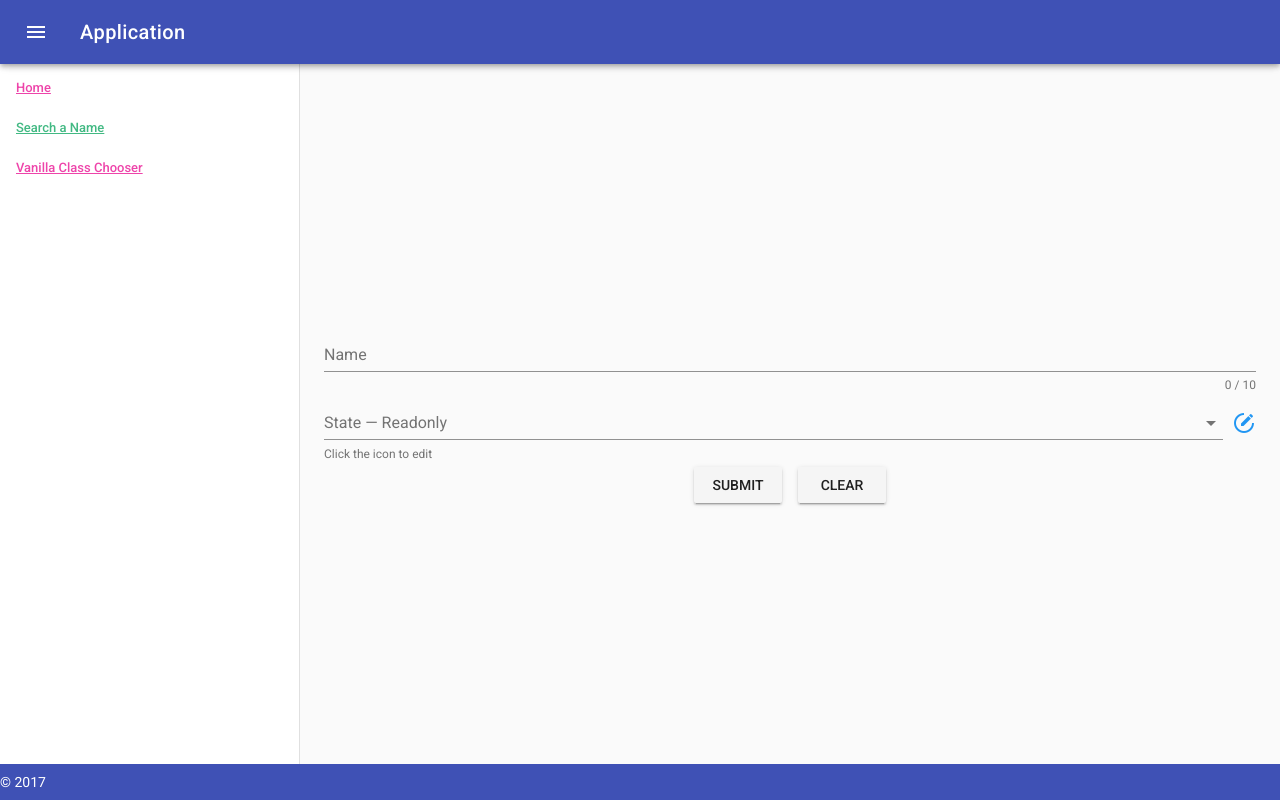
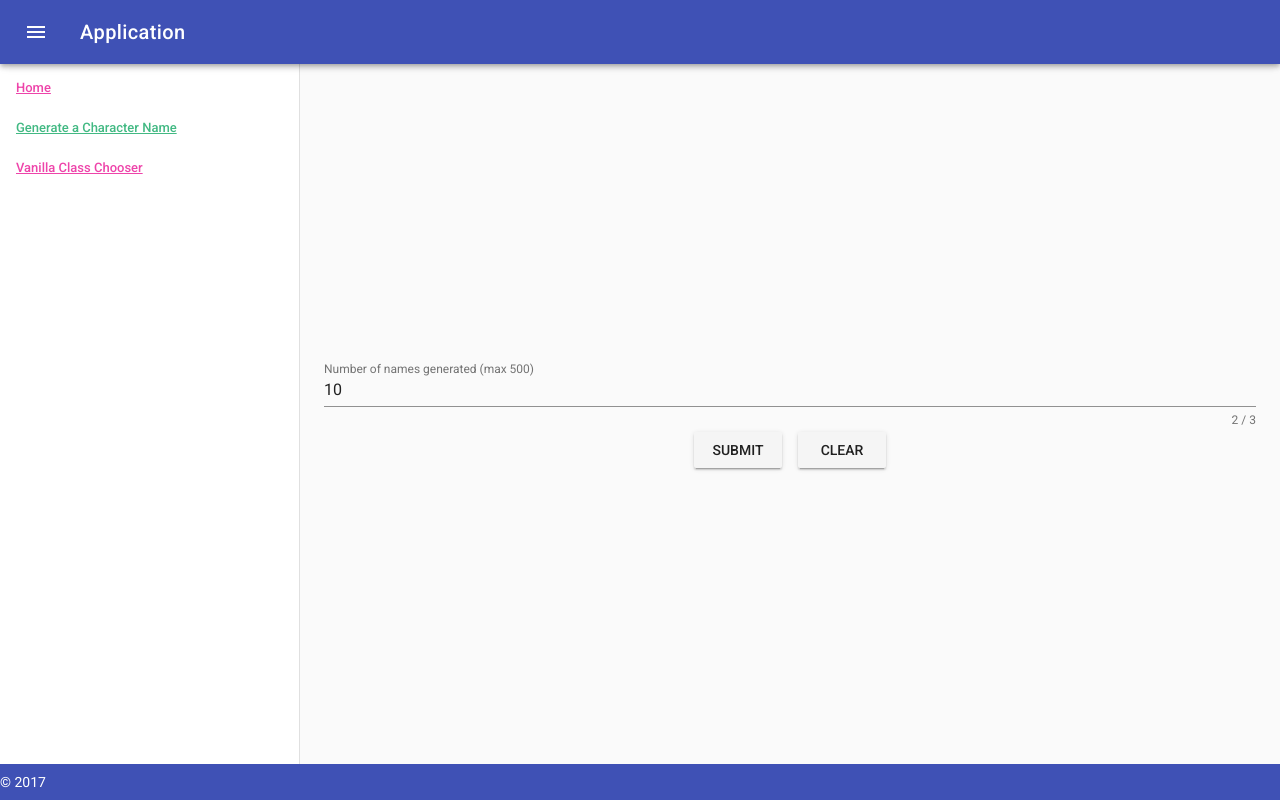
Before and after one commit to riderjensen/vue-final, a Vue app: page /#/search in a window 1280 px wide. Built offline with nearby package versions, Linux system fonts and the light colour scheme.

Commit message:
Name creator working

```diff
--- a/package.json
+++ b/package.json
@@ -11,6 +11,7 @@
     "@babel/polyfill": "^7.0.0-rc.1",
     "axios": "^0.18.0",
     "vue": "^2.5.17",
+    "vue-axios": "^2.1.4",
     "vue-router": "^3.0.1",
     "vuelidate": "^0.7.4",
     "vuetify": "^1.2.0",
--- a/src/App.vue
+++ b/src/App.vue
@@ -17,7 +17,7 @@
 		<router-link to="/search">
         	<v-list-tile>
           		<v-list-tile-content>
-            		<v-list-tile-title>Search a Name</v-list-tile-title>
+            		<v-list-tile-title>Generate a Character Name</v-list-tile-title>
           		</v-list-tile-content>
         	</v-list-tile>
 		</router-link>
--- /dev/null
+++ b/src/components/NameCard.vue
@@ -0,0 +1,38 @@
+<template>
+  <v-layout>
+    <v-flex xs12 sm6 offset-sm3>
+      <v-card v-ourGender="gender" class="margin">
+        <v-card-title primary-title>
+          <slot></slot>
+        </v-card-title>
+      </v-card>
+    </v-flex>
+  </v-layout>
+</template>
+
+<script>
+export default {
+  name: "NameCard",
+  props: {
+    gender: String
+  },
+  directives: {
+    ourGender: {
+      bind(el, binding, vnode) {
+        if (binding.value == "male") {
+          el.style.backgroundColor = "lightBlue";
+        } else {
+          el.style.backgroundColor = "pink";
+        }
+      }
+    }
+  }
+};
+</script>
+
+<!-- Add "scoped" attribute to limit CSS to this component only -->
+<style scoped>
+.margin {
+  margin-bottom: 20px;
+}
+</style>
--- a/src/components/RealmSearch.vue
+++ /dev/null
@@ -1,98 +0,0 @@
-<template>
-
-      <v-autocomplete
-        v-model="model"
-        :hint="!isEditing ? 'Click the icon to edit' : 'Click the icon to save'"
-        :items="states"
-        :readonly="!isEditing"
-        :label="`State — ${isEditing ? 'Editable' : 'Readonly'}`"
-        persistent-hint
-      >
-        <v-slide-x-reverse-transition
-          slot="append-outer"
-          mode="out-in"
-        >
-          <v-icon
-            :color="isEditing ? 'success' : 'info'"
-            :key="`icon-${isEditing}`"
-            @click="isEditing = !isEditing"
-            v-text="isEditing ? 'mdi-check-outline' : 'mdi-circle-edit-outline'"
-          ></v-icon>
-        </v-slide-x-reverse-transition>
-      </v-autocomplete>
-</template>
-
-<script>
-export default {
-  data() {
-    return {
-      isEditing: false,
-      model: null,
-      states: [
-        "Alabama",
-        "Alaska",
-        "American Samoa",
-        "Arizona",
-        "Arkansas",
-        "California",
-        "Colorado",
-        "Connecticut",
-        "Delaware",
-        "District of Columbia",
-        "Federated States of Micronesia",
-        "Florida",
-        "Georgia",
-        "Guam",
-        "Hawaii",
-        "Idaho",
-        "Illinois",
-        "Indiana",
-        "Iowa",
-        "Kansas",
-        "Kentucky",
-        "Louisiana",
-        "Maine",
-        "Marshall Islands",
-        "Maryland",
-        "Massachusetts",
-        "Michigan",
-        "Minnesota",
-        "Mississippi",
-        "Missouri",
-        "Montana",
-        "Nebraska",
-        "Nevada",
-        "New Hampshire",
-        "New Jersey",
-        "New Mexico",
-        "New York",
-        "North Carolina",
-        "North Dakota",
-        "Northern Mariana Islands",
-        "Ohio",
-        "Oklahoma",
-        "Oregon",
-        "Palau",
-        "Pennsylvania",
-        "Puerto Rico",
-        "Rhode Island",
-        "South Carolina",
-        "South Dakota",
-        "Tennessee",
-        "Texas",
-        "Utah",
-        "Vermont",
-        "Virgin Island",
-        "Virginia",
-        "Washington",
-        "West Virginia",
-        "Wisconsin",
-        "Wyoming"
-      ]
-    };
-  }
-};
-</script>
-<!-- Add "scoped" attribute to limit CSS to this component only -->
-<style scoped>
-</style>
--- a/src/components/UserSearch.vue
+++ b/src/components/UserSearch.vue
@@ -1,50 +1,48 @@
 <template>
   <form>
     <v-text-field
-      v-model="name"
+      v-model="maxNum"
       :error-messages="nameErrors"
-      :counter="10"
-      label="Name"
-      required
-      @input="$v.name.$touch()"
-      @blur="$v.name.$touch()"
+      :counter="3"
+      label="Number of names generated (max 500)"
+      @input="$v.maxNum.$touch()"
+      @blur="$v.maxNum.$touch()"
     ></v-text-field>
-	<realmSearch/>
-    <v-btn v-on:click="$emit('userSubmit', name)">submit</v-btn>
+    <v-btn v-on:click="$emit('userSubmit', maxNum)">submit</v-btn>
     <v-btn @click="clear">clear</v-btn>
   </form>
 </template>
 
 <script>
 import { validationMixin } from "vuelidate";
-import { required, maxLength, email } from "vuelidate/lib/validators";
-import realmSearch from "@/components/RealmSearch.vue";
+import { required, maxLength } from "vuelidate/lib/validators";
 
 export default {
   mixins: [validationMixin],
 
   validations: {
-    name: { required, maxLength: maxLength(15) }
+    maxNum: { required, maxLength: maxLength(3) }
   },
 
-  data: () => ({
-    name: ""
-  }),
+  data: () => {
+    return {
+      maxNum: 10
+    };
+  },
 
   computed: {
     nameErrors() {
       const errors = [];
-      if (!this.$v.name.$dirty) return errors;
-      !this.$v.name.maxLength &&
-        errors.push("Name must be at most 10 characters long");
-      !this.$v.name.required && errors.push("Name is required.");
+      if (!this.$v.maxNum.$dirty) return errors;
+      !this.$v.maxNum.maxLength &&
+        errors.push("No more than 500 names can be called");
+      parseInt(this.maxNum) > 500 &&
+        errors.push("No more than 500 names can be called");
+      parseInt(this.maxNum) < 1 &&
+        errors.push("Please enter a number higher than 0");
       return errors;
     }
   },
-  components: {
-    realmSearch
-  },
-
   methods: {
     clear() {
       this.$v.$reset();
--- a/src/views/Search.vue
+++ b/src/views/Search.vue
@@ -1,27 +1,48 @@
 <template>
   <div>
     <UserSearch v-on:userSubmit="searchUser"/>
+	<div v-for="item in nameArray">
+	<NameCard v-bind:gender="item.gender">
+		<h2>{{ item.name }} {{ item.surname }}</h2>
+		<v-spacer></v-spacer>
+		<h4>Country - {{ item.region }}</h4>
+	</NameCard>
+	</div>
   </div>
 </template>
 
 <script>
 import UserSearch from "@/components/UserSearch.vue";
+import NameCard from "@/components/NameCard.vue";
+import axios from "axios";
 
 export default {
   name: "home",
   components: {
-    UserSearch
+    UserSearch,
+    NameCard
   },
-  data: {
-    return: {
-      userName: "",
-      realm: ""
-    }
+  data: () => {
+    return {
+      queryString: "?amount=",
+      queryAmount: "1",
+      nameArray: []
+    };
   },
   methods: {
-    searchUser(userName) {
-      // we connect to blix api to find names
-      console.log(userName);
+    searchUser(maxNum) {
+      this.queryAmount = maxNum;
+      axios
+        .get(
+          `http://uinames.com/api/${this.queryString}${this.queryAmount}`,
+          {}
+        )
+        .then(response => {
+          this.nameArray = response.data;
+        })
+        .catch(function(error) {
+          console.log(error);
+        });
     }
   }
 };
```
Also changed, not shown: src/main.js (+4 -3 lines), 1 other file (tests, documents, lock files or other folders).
